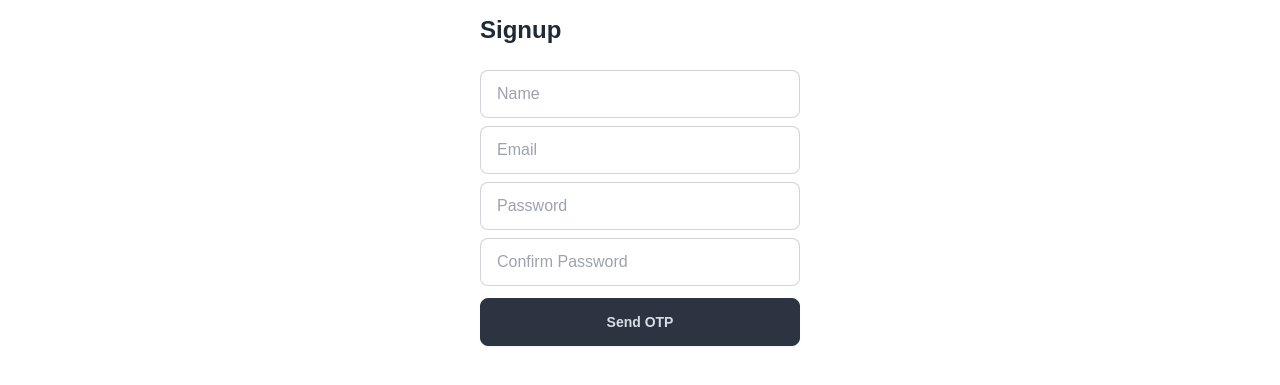
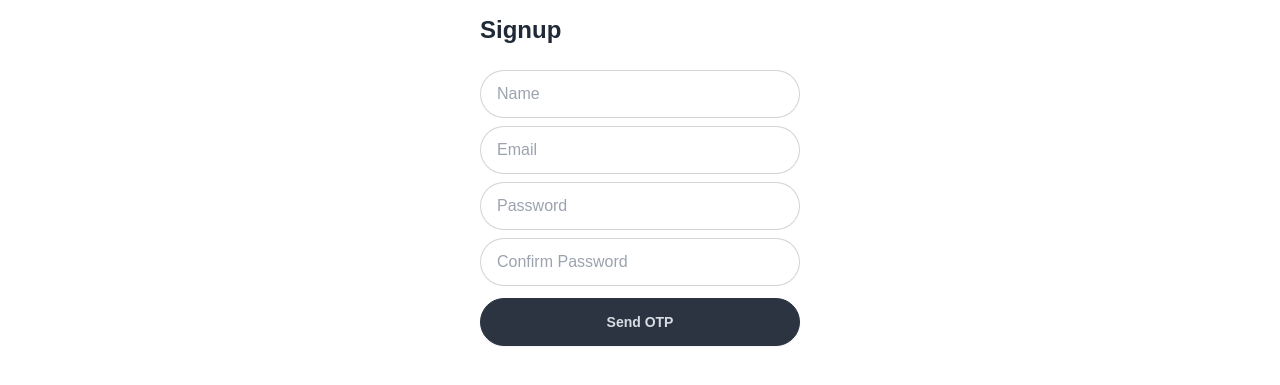
Before and after one commit to misbah-ul-hoq/neuratalk, a Next.js app: page /signup in a window 1280 px wide. Shown: the part 247-632 px from the top of the page. Built offline with nearby package versions, Linux system fonts and the light colour scheme.

Commit message:
ui improvement

```diff
--- a/src/app/signup/page.tsx
+++ b/src/app/signup/page.tsx
@@ -58,7 +58,7 @@ export default function SignupForm() {
               type="text"
               placeholder="Name"
               {...register("name", { required: "Name is required" })}
-              className="input input-bordered mt-2 w-full"
+              className="input input-bordered mt-2 w-full rounded-full"
             />
             {errors.name && (
               <span className="text-sm text-red-500">
@@ -70,7 +70,7 @@ export default function SignupForm() {
               type="email"
               placeholder="Email"
               {...register("email", { required: "Email is required" })}
-              className="input input-bordered mt-2 w-full"
+              className="input input-bordered mt-2 w-full rounded-full"
             />
             {errors.email && (
               <span className="text-sm text-red-500">
@@ -82,7 +82,7 @@ export default function SignupForm() {
               type="password"
               placeholder="Password"
               {...register("password", { required: "Password is required" })}
-              className="input input-bordered mt-2 w-full"
+              className="input input-bordered mt-2 w-full rounded-full"
             />
             {errors.password && (
               <span className="text-sm text-red-500">
@@ -97,7 +97,7 @@ export default function SignupForm() {
                 validate: (value) =>
                   value === watch("password") || "Passwords do not match",
               })}
-              className="input input-bordered mb-3 mt-2 w-full"
+              className="input input-bordered mb-3 mt-2 w-full rounded-full"
             />
             {errors.confirmPassword && (
               <span className="text-sm text-red-500">
@@ -105,7 +105,10 @@ export default function SignupForm() {
               </span>
             )}
 
-            <button type="submit" className="btn btn-neutral btn-block">
+            <button
+              type="submit"
+              className="btn btn-neutral btn-block rounded-full"
+            >
               Send OTP
             </button>
           </form>
@@ -148,11 +151,11 @@ function OtpForm({ userData }: OtpFormProps) {
         type="text"
         placeholder="Enter OTP"
         {...register("otp", { required: "OTP is required" })}
-        className="input input-bordered mb-2 w-full"
+        className="input input-bordered mb-2 w-full rounded-full"
       />
       <button
         type="submit"
-        className="w-full rounded bg-green-500 p-2 text-white"
+        className="w-full rounded-full bg-green-500 p-2 text-white"
       >
         Verify OTP
       </button>
--- a/src/components/WelcomePage.tsx
+++ b/src/components/WelcomePage.tsx
@@ -24,12 +24,12 @@ const WelcomePage = () => {
       <div className="flex flex-col items-center space-y-2">
         <Link
           href={`/temp-chat`}
-          className="btn btn-neutral btn-wide rounded-full"
+          className="btn btn-outline btn-neutral btn-wide rounded-full"
         >
           Continue Without Login
         </Link>
-        <p className="text-center">
-          Your chat history won&apos;t be saved if you continue without login
+        <p className="text-center text-sm">
+          Your chat history won&apos;t be saved if you continue without login.
         </p>
       </div>
     </div>
```
